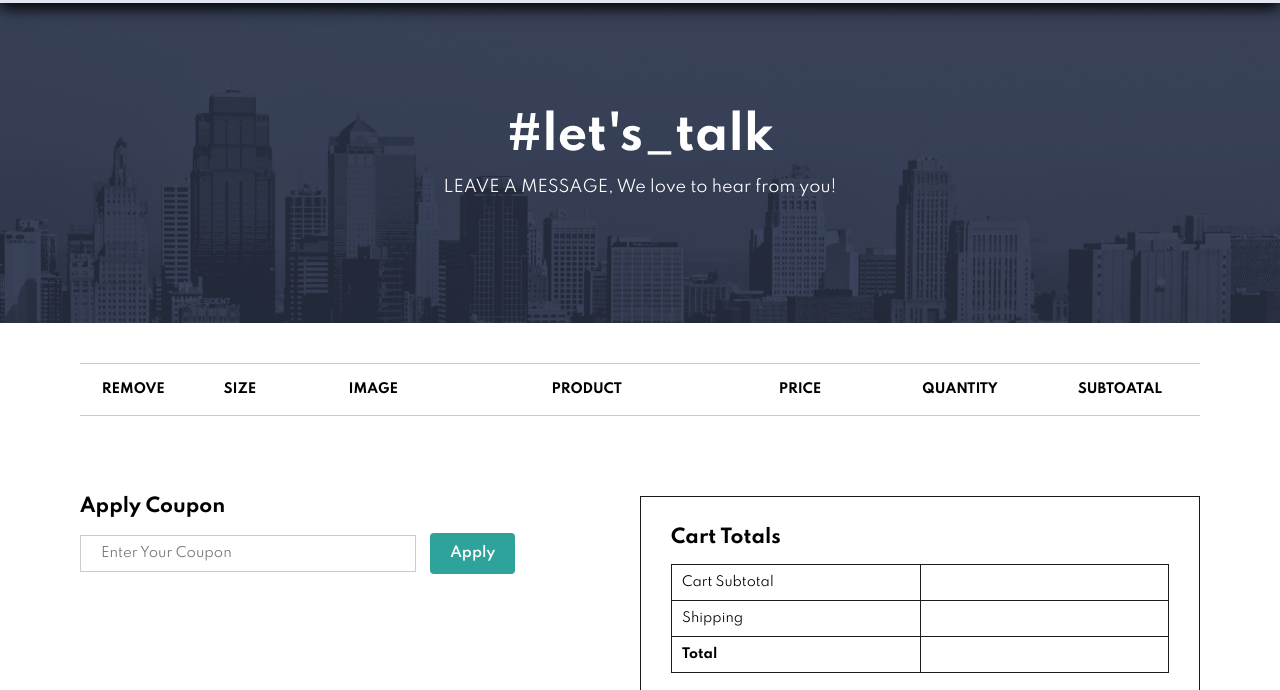
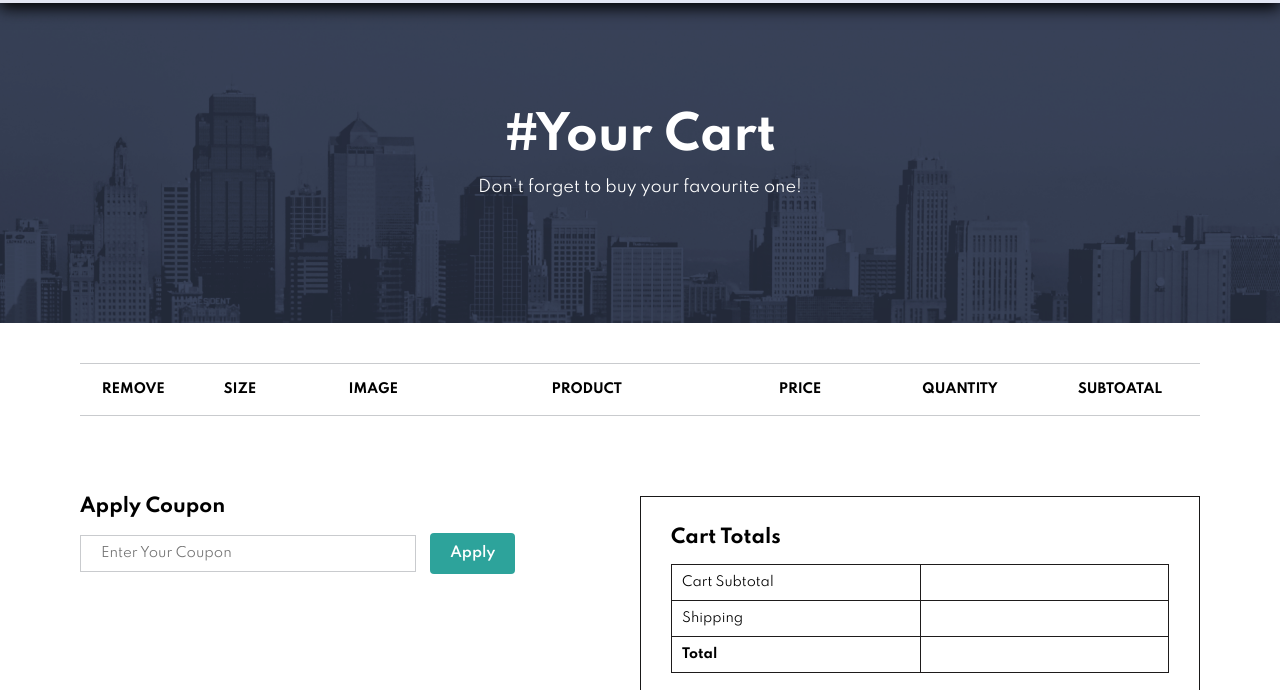
Before and after one commit to halfblack07/E-commerce-Website, a plain HTML site: page cart.html in a window 1280 px wide. Shown: the part 82-772 px from the top of the page. Drawn offline with Linux system fonts and the light colour scheme.

Commit message:
few text changes in cart header

```diff
--- a/cart.html
+++ b/cart.html
@@ -31,8 +31,8 @@
     </section>
 
     <section id="page-header" class="about-header">
-        <h2>#let's_talk</h2>
-        <p>LEAVE A MESSAGE, We love to hear from you!</p>
+        <h2>#Your Cart</h2>
+        <p>Don't forget to buy your favourite one!</p>
     </section>
 
     <section id="cart" class="section-p1">
```
